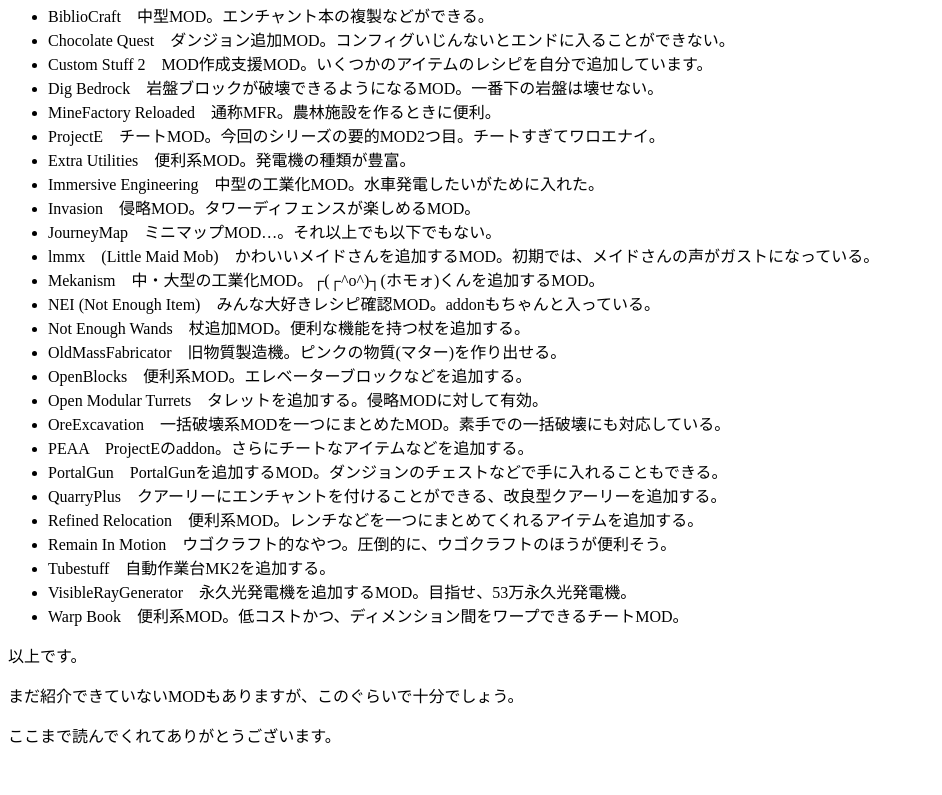
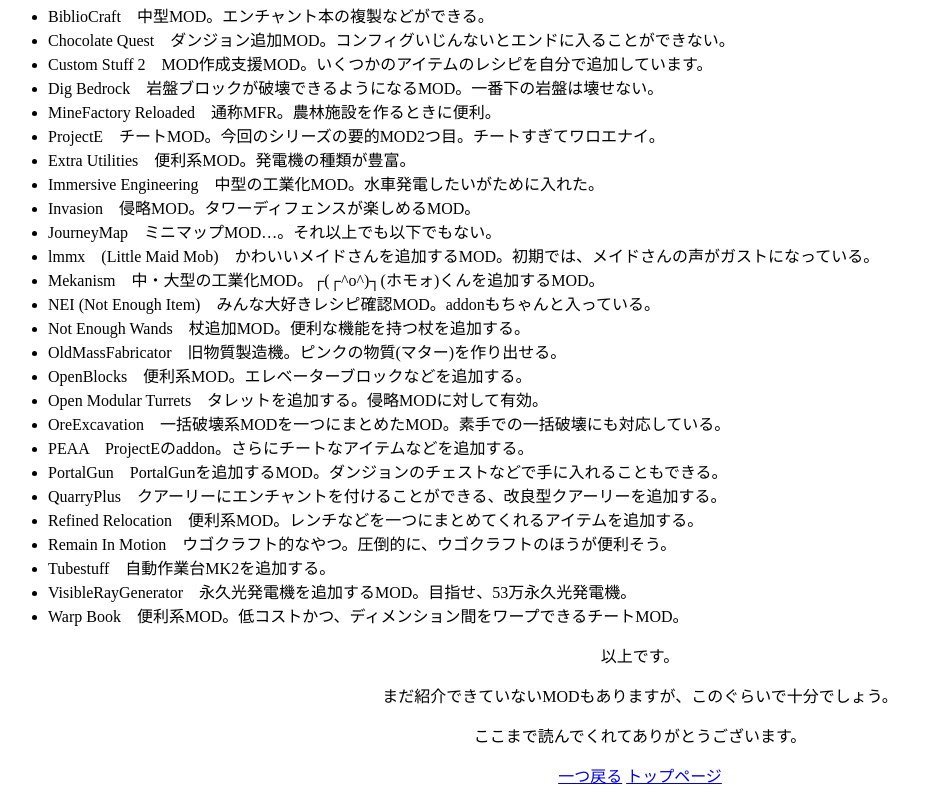
Before and after one commit to TAGSyuriken/produce, a plain HTML site: page micramod.html in a window 1280 px wide. Shown: the part 729-1524 px from the top of the page, without its empty margins (0-942 px from the left). Before the commit the page ends 1492 px from the top, so only its background shows below. Drawn offline with Linux system fonts and the light colour scheme.

Commit message:
Update micramod.html

```diff
--- a/micramod.html
+++ b/micramod.html
@@ -4,7 +4,7 @@
     <meta charset="UTF-8">
     <meta http-equiv="X-UA-Compatible" content="IE=edge">
     <meta name="viewport" content="width=device-width, initial-scale=1.0">
-    <a href="stylesheet2.css"></a>
+    <link rel="stylesheet" href="stylesheet2.css">
     <title>導入MODリスト</title>
 </head>
 <body>
@@ -71,5 +71,11 @@
         <p>ここまで読んでくれてありがとうございます。</p>
     </div>
 
+    <div class="center">
+        <a href="pages2.html">一つ戻る</a>
+        <a href="index.html">トップページ</a>
+    </div>
+
+
 </body>
 </html>
```
Lines whose indentation alone changed are shown as unchanged.
